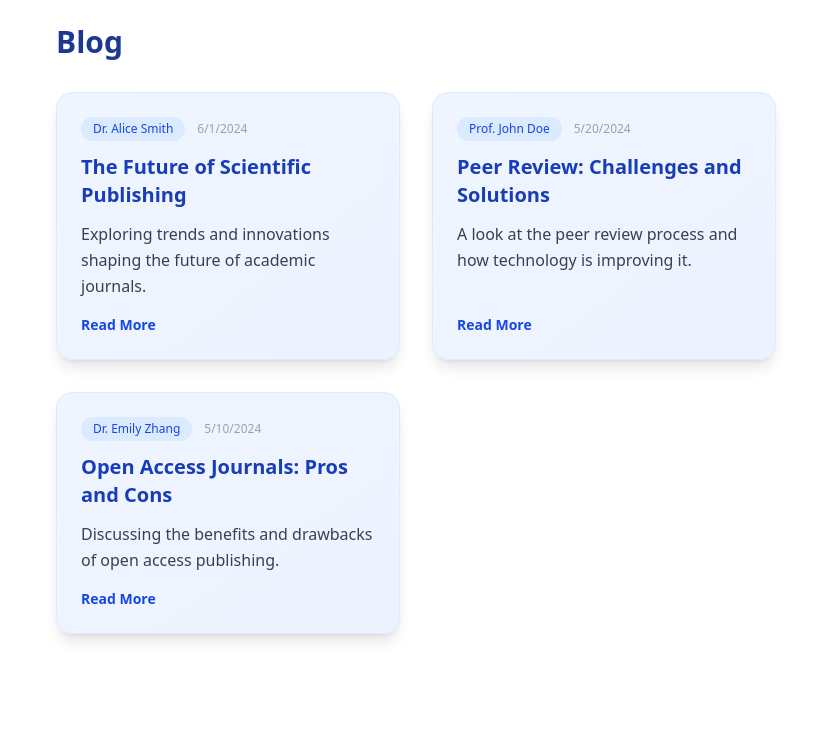
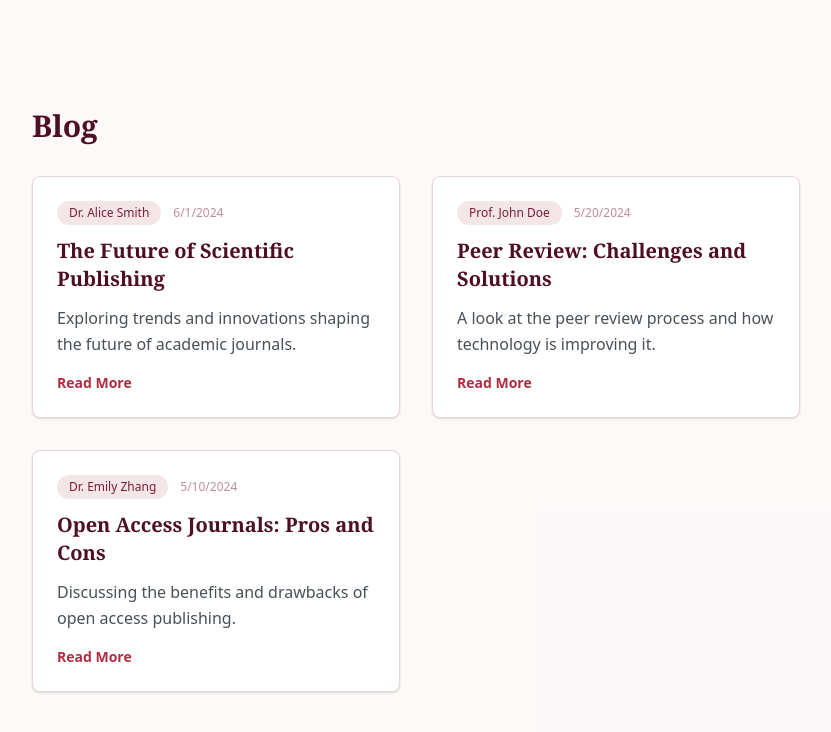
Before and after one commit to wajahatmazaharkhan/JMS_IISPPR, a React (Vite) app in the folder client/: page /blog in a window 1280 px wide. Shown: the top 732 px of the page, without its empty margins (224-1055 px from the left). Built offline with nearby package versions, Linux system fonts and the light colour scheme.

Commit message:
update blog, login, signup

```diff
--- a/client/src/pages/BlogPage.jsx
+++ b/client/src/pages/BlogPage.jsx
@@ -1,35 +1,49 @@
-import { useState } from 'react';
-import { useLocation } from 'react-router-dom';
-import blogsData from '../data/blogs';
-import BlogCard from '../components/BlogCard';
+import { useState } from "react";
+import { useLocation } from "react-router-dom";
+import blogsData from "../data/blogs";
+import BlogCard from "../components/BlogCard";
 
 const BlogPage = () => {
   const [blogs, setBlogs] = useState(blogsData);
   const location = useLocation();
-  const isAdmin = location.pathname.startsWith('/admin');
+  const isAdmin = location.pathname.startsWith("/admin");
 
   const handleDelete = (id) => {
     setBlogs((prev) => prev.filter((blog) => blog.id !== id));
   };
 
   return (
-    <div className="p-6 max-w-3xl mx-auto">
-      <h1 className="text-3xl font-bold text-blue-900 mb-8">Blog</h1>
+    <div className="bg-primary-light/25 w-full min-h-screen flex items-center justify-center">
+      <div className="max-w-3xl">
+        <h1 className="text-3xl font-bold font-serif text-primary-dark mb-8">
+          Blog
+        </h1>
         <div className="grid gap-8 md:grid-cols-2">
           {blogs.map((blog) => (
             <div
               key={blog.id}
-            className="bg-gradient-to-br from-blue-50 to-indigo-50 rounded-2xl shadow-lg p-6 flex flex-col gap-2 border border-blue-100 hover:shadow-2xl hover:-translate-y-1 transition-all duration-300"
+              className="bg-white shadow-sm border border-accent-light rounded-lg p-6 flex flex-col gap-2 hover:border-primary hover:shadow-md transition-all duration-300"
             >
               <div className="flex items-center gap-3 mb-1">
-              <span className="bg-blue-100 text-blue-700 px-3 py-1 rounded-full text-xs font-medium">{blog.author}</span>
-              <span className="text-gray-400 text-xs">{new Date(blog.date).toLocaleDateString()}</span>
+                <span className="bg-primary-light text-primary px-3 py-1 rounded-full text-xs font-medium">
+                  {blog.author}
+                </span>
+                <span className="text-primary/50 text-xs">
+                  {new Date(blog.date).toLocaleDateString()}
+                </span>
               </div>
-            <h2 className="text-xl font-bold text-blue-800 mb-1">{blog.title}</h2>
-            <div className="text-gray-700 text-base leading-relaxed mb-2">{blog.summary}</div>
-            <button className="self-start mt-auto text-sm font-semibold text-blue-700 hover:text-indigo-700 hover:underline transition">Read More</button>
+              <h2 className="text-xl font-bold text-primary-dark font-serif mb-1">
+                {blog.title}
+              </h2>
+              <div className="text-subtext text-base leading-relaxed mb-2">
+                {blog.summary}
+              </div>
+              <button className="self-start mt-auto text-sm font-semibold text-accent hover:text-accent-dark hover:underline transition">
+                Read More
+              </button>
             </div>
           ))}
+        </div>
       </div>
     </div>
   );
--- a/client/src/pages/Login.jsx
+++ b/client/src/pages/Login.jsx
@@ -1,18 +1,19 @@
-import { Link, useNavigate } from 'react-router-dom';
-import { useState } from 'react';
-import staticUsers from '../data/staticUsers';
+import { Link, useNavigate } from "react-router-dom";
+import { useState } from "react";
+import staticUsers from "../data/staticUsers";
+import { ArrowLeft } from "lucide-react";
 
 const roleToRoute = {
-  admin: '/admin',
-  editor: '/editor',
-  reviewer: '/reviewer',
-  author: '/author',
-  reader: '/reader',
+  admin: "/admin",
+  editor: "/editor",
+  reviewer: "/reviewer",
+  author: "/author",
+  reader: "/reader",
 };
 
 const Login = () => {
-  const [form, setForm] = useState({ email: '', password: '' });
-  const [error, setError] = useState('');
+  const [form, setForm] = useState({ email: "", password: "" });
+  const [error, setError] = useState("");
   const navigate = useNavigate();
 
   const handleChange = (e) => {
@@ -22,26 +23,30 @@ const Login = () => {
 
   const handleSubmit = (e) => {
     e.preventDefault();
-    setError('');
+    setError("");
     const user = staticUsers.find(
       (u) => u.email === form.email && u.password === form.password
     );
     if (user) {
       navigate(roleToRoute[user.role]);
     } else {
-      setError('Invalid email or password.');
+      setError("Invalid email or password.");
     }
   };
 
   return (
-    <div className="min-h-screen flex items-center justify-center bg-gradient-to-br from-blue-50 to-indigo-100 px-4">
-      <div className="bg-white shadow-lg rounded-2xl p-10 w-full max-w-md">
-        <h2 className="text-3xl font-bold text-blue-800 mb-8 text-center">Login</h2>
+    <div className="min-h-screen flex items-center justify-center bg-primary-light px-4">
+      <div className="bg-white shadow-lg rounded-2xl p-10 w-full max-w-md relative">
+        <h2 className="text-3xl font-bold text-primary-dark mb-8 font-serif text-center">
+          Login
+        </h2>
         <form className="space-y-6" onSubmit={handleSubmit}>
           <div>
-            <label className="block text-sm font-medium mb-1">Email</label>
+            <label className="block text-sm font-medium text-text mb-1">
+              Email
+            </label>
             <input
-              className="w-full border border-gray-300 rounded px-3 py-2"
+              className="w-full border border-accent-light text-text rounded px-3 py-2 bg-white"
               type="email"
               name="email"
               value={form.email}
@@ -51,9 +56,11 @@ const Login = () => {
             />
           </div>
           <div>
-            <label className="block text-sm font-medium mb-1">Password</label>
+            <label className="block text-sm font-medium text-text mb-1">
+              Password
+            </label>
             <input
-              className="w-full border border-gray-300 rounded px-3 py-2"
+              className="w-full border border-accent-light text-text rounded px-3 py-2 bg-white"
               type="password"
               name="password"
               value={form.password}
@@ -62,12 +69,21 @@ const Login = () => {
               autoComplete="current-password"
             />
           </div>
-          {error && <div className="text-red-600 text-sm text-center">{error}</div>}
-          <button className="w-full bg-blue-700 text-white py-2 rounded font-semibold hover:bg-blue-800 transition">Login</button>
+          {error && (
+            <div className="text-red-600 text-sm text-center">{error}</div>
+          )}
+          <button className="w-full bg-primary text-white py-2 rounded font-semibold hover:bg-primary-dark transition-colors">
+            Login
+          </button>
         </form>
         <div className="mt-6 text-center">
-          <span className="text-gray-600">Don't have an account? </span>
-          <Link to="/signup" className="text-indigo-700 font-semibold hover:underline">Sign Up</Link>
+          <span className="text-subtext">Don't have an account? </span>
+          <Link
+            to="/signup"
+            className="text-primary font-semibold hover:underline"
+          >
+            Sign Up
+          </Link>
         </div>
       </div>
     </div>
--- a/client/src/pages/Signup.jsx
+++ b/client/src/pages/Signup.jsx
@@ -1,21 +1,35 @@
 const Signup = () => (
-  <div className="min-h-screen flex items-center justify-center bg-gradient-to-br from-blue-50 to-indigo-100 px-4">
+  <div className="min-h-screen flex items-center justify-center bg-primary-light px-4">
     <div className="bg-white shadow-lg rounded-2xl p-10 w-full max-w-md">
-      <h2 className="text-3xl font-bold text-indigo-700 mb-8 text-center">Sign Up</h2>
+      <h2 className="text-3xl font-bold text-primary-dark mb-8 font-serif text-center">Sign Up</h2>
       <form className="space-y-6">
         <div>
-          <label className="block text-sm font-medium mb-1">Name</label>
-          <input className="w-full border border-gray-300 rounded px-3 py-2" type="text" placeholder="Full name" />
+          <label className="block text-sm font-medium text-text mb-1">Name</label>
+          <input
+            className="w-full border border-accent-light text-text bg-white rounded px-3 py-2"
+            type="text"
+            placeholder="Full name"
+          />
         </div>
         <div>
-          <label className="block text-sm font-medium mb-1">Email</label>
-          <input className="w-full border border-gray-300 rounded px-3 py-2" type="email" placeholder="Enter your email" />
+          <label className="block text-sm font-medium text-text mb-1">Email</label>
+          <input
+            className="w-full border border-accent-light text-text bg-white rounded px-3 py-2"
+            type="email"
+            placeholder="Enter your email"
+          />
         </div>
         <div>
-          <label className="block text-sm font-medium mb-1">Password</label>
-          <input className="w-full border border-gray-300 rounded px-3 py-2" type="password" placeholder="Create a password" />
+          <label className="block text-sm font-medium text-text mb-1">Password</label>
+          <input
+            className="w-full border border-accent-light text-text bg-white rounded px-3 py-2"
+            type="password"
+            placeholder="Create a password"
+          />
         </div>
-        <button className="w-full bg-indigo-700 text-white py-2 rounded font-semibold hover:bg-indigo-800 transition">Sign Up</button>
+        <button className="w-full bg-primary text-white py-2 rounded font-semibold hover:bg-primary-dark transition-colors">
+          Sign Up
+        </button>
       </form>
     </div>
   </div>
```
Lines whose indentation alone changed are shown as unchanged.
